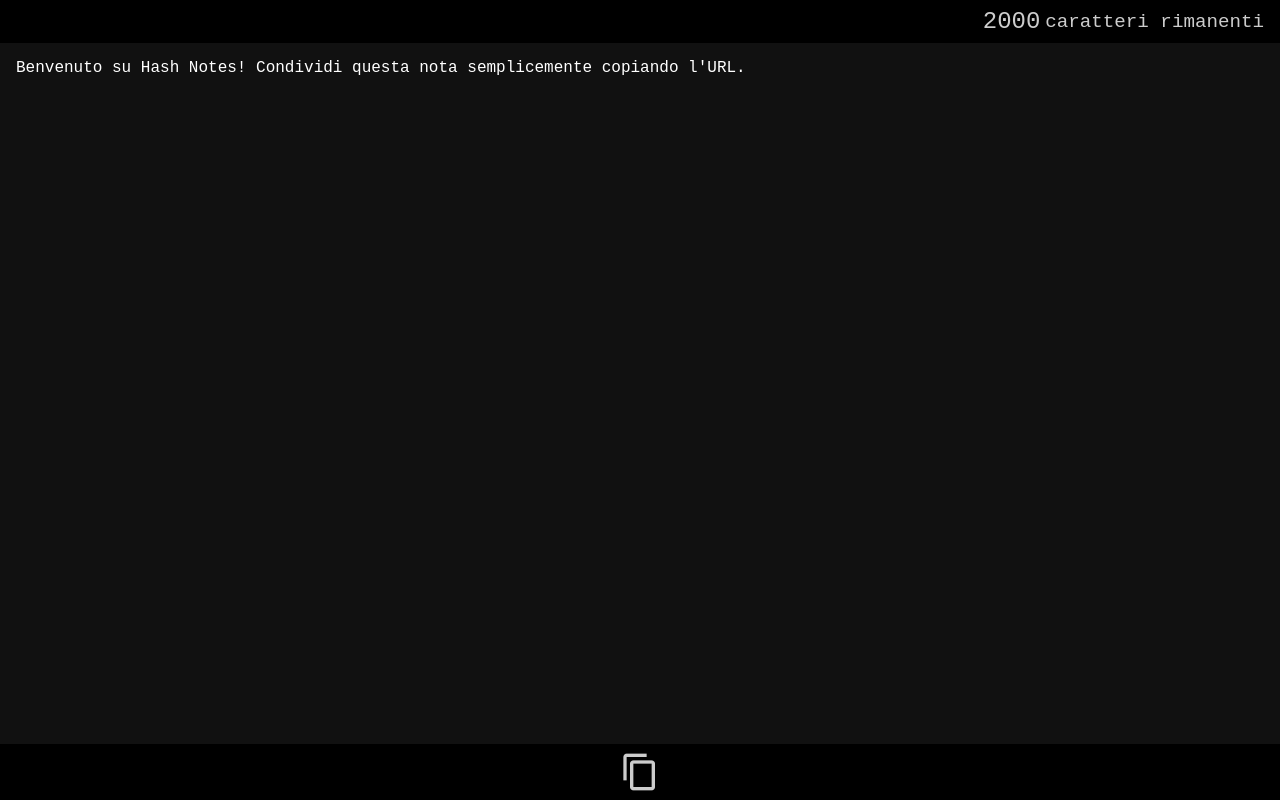
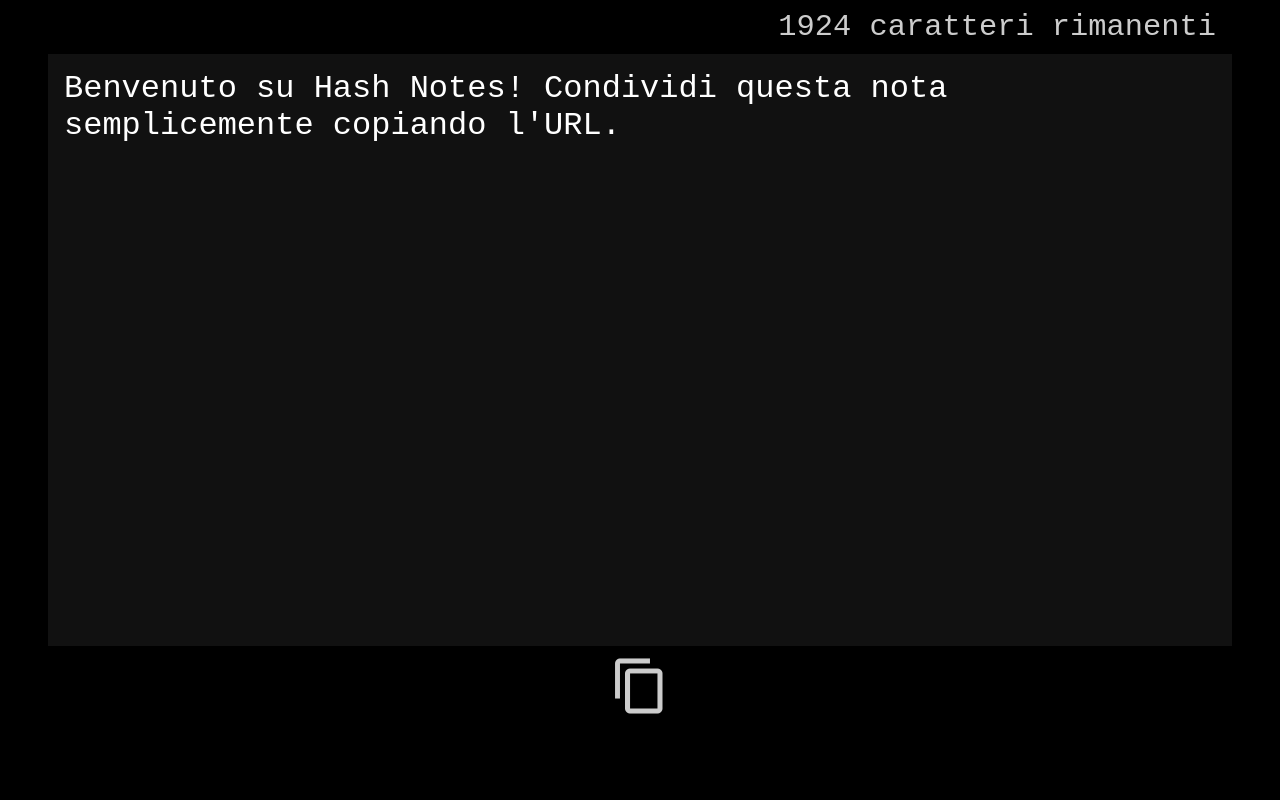
Before and after one commit to No-CQRT/hashnotes, a plain HTML site: page index.html in a window 1280 px wide. Drawn offline with Linux system fonts and the light colour scheme.

Commit message:
Add files via upload

```diff
--- a/index.html
+++ b/index.html
@@ -8,13 +8,13 @@
 </head>
 <body>
   <div id="top-bar">
-    <span id="char-count">2000</span> <span id="char-label">caratteri rimanenti</span>
+    <span id="char-count">2000</span> <span>caratteri rimanenti</span>
   </div>
   <textarea id="editor" maxlength="2000" placeholder="Scrivi la tua nota qui..."></textarea>
-  <div id="bottom-bar">
-    <span id="copy-icon" class="material-icons">content_copy</span>
+  <div id="copy-container">
+    <span class="material-icons" id="copy-icon" title="Copia URL">content_copy</span>
+    <span id="copy-popup">URL copiato</span>
   </div>
-  <div id="popup">URL copiato</div>
   <script src="script.js"></script>
 </body>
 </html>
--- a/script.js
+++ b/script.js
@@ -1,25 +1,25 @@
 const editor = document.getElementById('editor');
 const charCount = document.getElementById('char-count');
 const copyIcon = document.getElementById('copy-icon');
-const popup = document.getElementById('popup');
+const copyPopup = document.getElementById('copy-popup');
 
-// Precompiled note
-const defaultNote = "Benvenuto su Hash Notes! Condividi questa nota semplicemente copiando l'URL.";
-
-// Decode hash on load
+// Decodifica hash all'avvio
 if (location.hash.length > 1) {
   try {
     const decoded = decodeURIComponent(atob(location.hash.slice(1)));
     editor.value = decoded;
+    charCount.textContent = 2000 - editor.value.length;
   } catch (e) {
     console.error("Errore nella decodifica:", e);
-    editor.value = defaultNote;
   }
 } else {
-  editor.value = defaultNote;
+  editor.value = "Benvenuto su Hash Notes! Condividi questa nota semplicemente copiando l'URL.";
+  charCount.textContent = 2000 - editor.value.length;
+  const encoded = btoa(encodeURIComponent(editor.value));
+  location.hash = encoded;
 }
 
-// Update hash and character count
+// Aggiorna hash e contatore quando si scrive
 editor.addEventListener('input', () => {
   const text = editor.value.slice(0, 2000);
   editor.value = text;
@@ -28,12 +28,12 @@ editor.addEventListener('input', () => {
   charCount.textContent = 2000 - text.length;
 });
 
-// Copy URL to clipboard
+// Copia URL negli appunti
 copyIcon.addEventListener('click', () => {
   navigator.clipboard.writeText(location.href).then(() => {
-    popup.style.display = 'block';
+    copyPopup.style.display = 'block';
     setTimeout(() => {
-      popup.style.display = 'none';
+      copyPopup.style.display = 'none';
     }, 2000);
   });
 });
--- a/style.css
+++ b/style.css
@@ -3,63 +3,51 @@ body {
   background-color: #000;
   color: #fff;
   font-family: monospace;
+  height: 100vh;
   display: flex;
   flex-direction: column;
-  height: 100vh;
+  align-items: center;
 }
 
 #top-bar {
-  display: flex;
-  justify-content: flex-end;
-  align-items: center;
-  padding: 0.5rem 1rem;
-  font-size: 1.2rem;
+  width: 90%;
+  text-align: right;
+  margin-top: 10px;
   color: #ccc;
-}
-
-#char-count {
-  font-size: 1.5rem;
-  margin-right: 0.3rem;
-}
-
-#char-label {
-  font-size: 1.2rem;
+  font-size: 1.9rem;
 }
 
 #editor {
-  flex-grow: 1;
-  width: 100%;
+  width: 90%;
+  height: 70%;
   background: #111;
   color: #fff;
   border: none;
   resize: none;
-  font-size: 1rem;
+  font-size: 2rem;
   padding: 1rem;
-  box-sizing: border-box;
+  margin-top: 10px;
 }
 
-#bottom-bar {
-  display: flex;
-  justify-content: center;
-  align-items: center;
-  padding: 0.5rem;
+#copy-container {
+  margin-top: 10px;
+  position: relative;
 }
 
 #copy-icon {
-  font-size: 2.5rem;
+  cursor: pointer;
   color: #ccc;
-  cursor: pointer;
+  font-size: 60px;
 }
 
-#popup {
-  position: fixed;
-  bottom: 3rem;
+#copy-popup {
+  position: absolute;
+  bottom: 30px;
+  left: 0;
   background: #333;
   color: #fff;
-  padding: 0.5rem 1rem;
+  padding: 5px 10px;
   border-radius: 5px;
-  left: 50%;
-  transform: translateX(-50%);
+  font-size: 0.8rem;
   display: none;
-  font-size: 1rem;
 }
```
